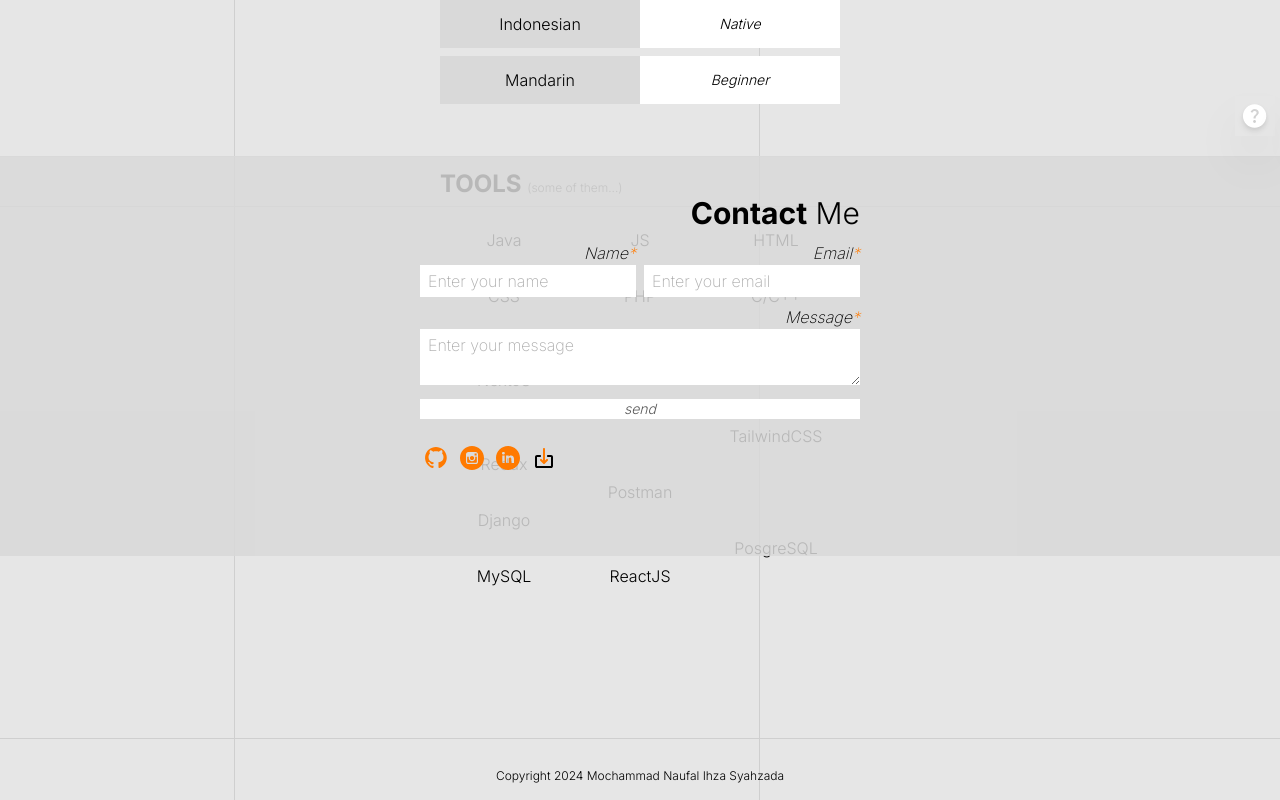
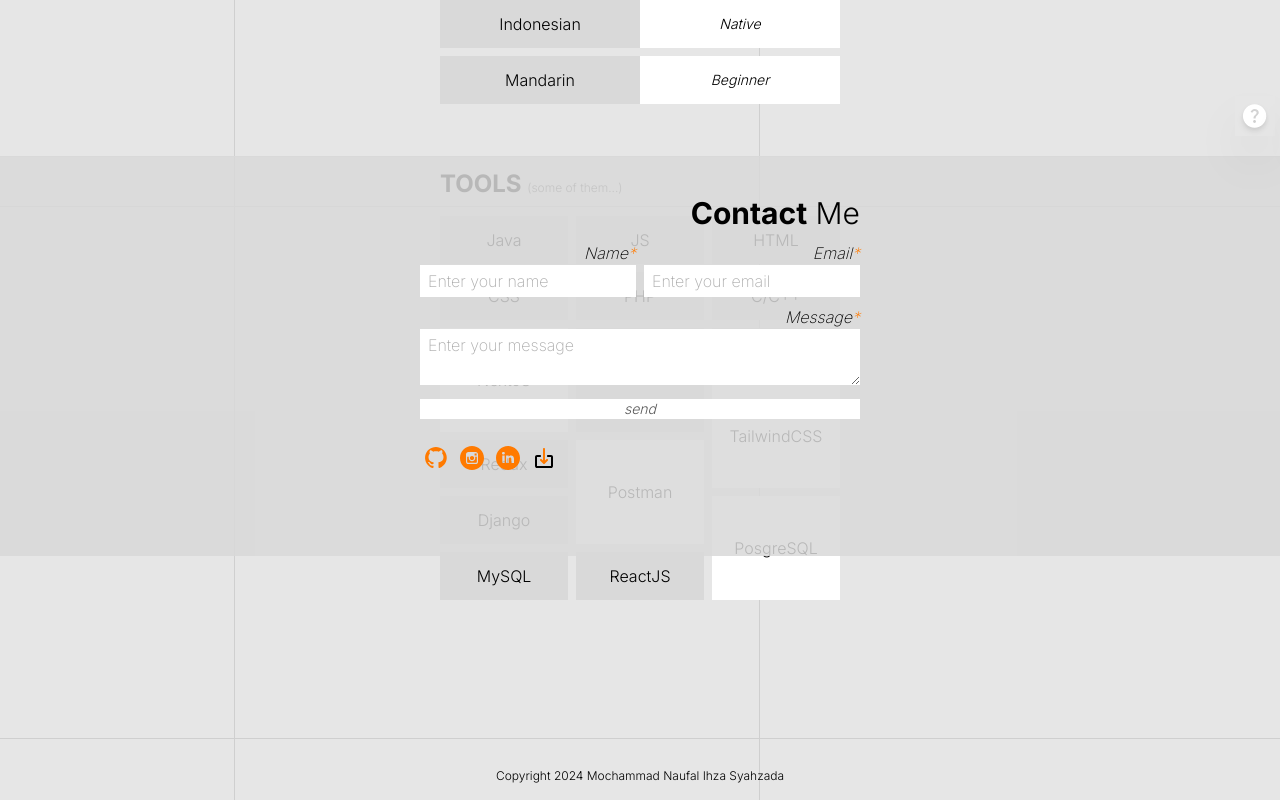
Before and after one commit to NaufalIhza17/portfolio-website, a Next.js app: page /about in a window 1280 px wide. Shown: the part 644-1444 px from the top of the page. Built offline with nearby package versions, Linux system fonts and the light colour scheme; no server answers.

Commit message:
fix: dark about

```diff
--- a/src/app/(pages)/about/page.tsx
+++ b/src/app/(pages)/about/page.tsx
@@ -1,24 +1,22 @@
-"use client";
-
 export default function About() {
   const tools = [
-    { name: "Java", color: "orange", alot: false },
-    { name: "JS", color: "gray", alot: false },
-    { name: "HTML", color: "purple", alot: false },
-    { name: "CSS", color: "gray", alot: false },
-    { name: "PHP", color: "orange", alot: false },
-    { name: "C/C++", color: "purple", alot: false },
-    { name: "NextJS", color: "purple", alot: true },
-    { name: "Bootstrap", color: "purple", alot: false },
-    { name: "Python", color: "gray", alot: false },
-    { name: "Laravel", color: "orange", alot: false },
-    { name: "TailwindCSS", color: "gray", alot: true },
-    { name: "Redux", color: "orange", alot: false },
-    { name: "Postman", color: "purple", alot: true },
-    { name: "Django", color: "gray", alot: false },
-    { name: "PosgreSQL", color: "purple", alot: true },
-    { name: "MySQL", color: "purple", alot: false },
-    { name: "ReactJS", color: "gray", alot: false },
+    { name: "Java", alot: false },
+    { name: "JS", alot: false },
+    { name: "HTML", alot: false },
+    { name: "CSS", alot: false },
+    { name: "PHP", alot: false },
+    { name: "C/C++", alot: false },
+    { name: "NextJS", alot: true },
+    { name: "Bootstrap", alot: false },
+    { name: "Python", alot: false },
+    { name: "Laravel", alot: false },
+    { name: "TailwindCSS", alot: true },
+    { name: "Redux", alot: false },
+    { name: "Postman", alot: true },
+    { name: "Django", alot: false },
+    { name: "PosgreSQL", alot: true },
+    { name: "MySQL", alot: false },
+    { name: "ReactJS", alot: false },
   ];
 
   return (
@@ -27,26 +25,26 @@ export default function About() {
         <p className="text-2xl font-bold">EDUCATION</p>
         <div className="flex flex-col gap-2">
           <div className="grid grid-cols-12">
-            <div className="col-span-4 bg-light-gray-main w-full font-light py-3 px-2 flex items-center text-center justify-center">
+            <div className="col-span-4 bg-light-gray-main dark:bg-gray-main w-full font-light py-3 px-2 flex items-center text-center justify-center">
               Computer Science
             </div>
-            <div className="col-span-8 bg-white w-full text-sm font-light italic py-3 px-2 flex items-center">
+            <div className="col-span-8 bg-white dark:bg-neutral-800 w-full text-sm font-light italic py-3 px-2 flex items-center">
               Asia University, Taiwan - Bachelor&apos;s Degree (Double Degree)
             </div>
           </div>
           <div className="grid grid-cols-12">
-            <div className="col-span-4 bg-light-gray-main w-full font-light py-3 px-2 flex items-center text-center justify-center">
+            <div className="col-span-4 bg-light-gray-main dark:bg-gray-main w-full font-light py-3 px-2 flex items-center text-center justify-center">
               Informatics Engineering
             </div>
-            <div className="col-span-8 bg-white w-full text-sm font-light italic py-3 px-2 flex items-center">
+            <div className="col-span-8 bg-white dark:bg-neutral-800 w-full text-sm font-light italic py-3 px-2 flex items-center">
               Sepuluh Nopember Institute of Technology - Bachelor&apos;s Degree
             </div>
           </div>
           <div className="grid grid-cols-12">
-            <div className="col-span-4 bg-light-gray-main w-full font-light py-3 px-2 flex items-center text-center justify-center">
+            <div className="col-span-4 bg-light-gray-main dark:bg-gray-main w-full font-light py-3 px-2 flex items-center text-center justify-center">
               Science
             </div>
-            <div className="col-span-8 bg-white w-full text-sm font-light italic py-3 px-2 flex items-center">
+            <div className="col-span-8 bg-white dark:bg-neutral-800 w-full text-sm font-light italic py-3 px-2 flex items-center">
               SMA 8 Malang - High School Diploma
             </div>
           </div>
@@ -57,26 +55,26 @@ export default function About() {
         <p className="text-2xl font-bold text-right">LINGUISTICS</p>
         <div className="flex flex-col gap-2">
           <div className="grid grid-cols-12">
-            <div className="col-span-6 bg-light-gray-main w-full font-light py-3 px-2 flex items-center text-center justify-center">
+            <div className="col-span-6 bg-light-gray-main dark:bg-gray-main w-full font-light py-3 px-2 flex items-center text-center justify-center">
               English
             </div>
-            <div className="col-span-6 bg-white w-full text-sm font-light italic py-3 px-2 flex items-center justify-center">
+            <div className="col-span-6 bg-white dark:bg-neutral-800 w-full text-sm font-light italic py-3 px-2 flex items-center justify-center">
               Fluent
             </div>
           </div>
           <div className="grid grid-cols-12">
-            <div className="col-span-6 bg-light-gray-main w-full font-light py-3 px-2 flex items-center text-center justify-center">
+            <div className="col-span-6 bg-light-gray-main dark:bg-gray-main w-full font-light py-3 px-2 flex items-center text-center justify-center">
               Indonesian
             </div>
-            <div className="col-span-6 bg-white w-full text-sm font-light italic py-3 px-2 flex items-center justify-center">
+            <div className="col-span-6 bg-white dark:bg-neutral-800 w-full text-sm font-light italic py-3 px-2 flex items-center justify-center">
               Native
             </div>
           </div>
           <div className="grid grid-cols-12">
-            <div className="col-span-6 bg-light-gray-main w-full font-light py-3 px-2 flex items-center text-center justify-center">
+            <div className="col-span-6 bg-light-gray-main dark:bg-gray-main w-full font-light py-3 px-2 flex items-center text-center justify-center">
               Mandarin
             </div>
-            <div className="col-span-6 bg-white w-full text-sm font-light italic py-3 px-2 flex items-center justify-center">
+            <div className="col-span-6 bg-white dark:bg-neutral-800 w-full text-sm font-light italic py-3 px-2 flex items-center justify-center">
               Beginner
             </div>
           </div>
@@ -84,12 +82,21 @@ export default function About() {
       </section>
 
       <section className="flex flex-col gap-4 w-full">
-        <p className="text-2xl font-bold">TOOLS <span className="text-xs font-light text-gray-main">(some of them...)</span></p>
+        <p className="text-2xl font-bold">
+          TOOLS{" "}
+          <span className="text-xs font-light text-gray-main dark:text-white">
+            (some of them...)
+          </span>
+        </p>
         <div className="grid grid-cols-3 gap-2 font-light">
           {tools.map((tool, index) => (
             <div
               key={index}
-              className={`bg-${tool.color}-main/50 ${tool.alot && "row-span-2"} flex items-center justify-center p-3`}
+              className={`${
+                tool.alot
+                  ? "row-span-2 bg-white dark:bg-neutral-800"
+                  : "bg-light-gray-main dark:bg-gray-main"
+              } flex items-center justify-center p-3`}
             >
               {tool.name}
             </div>
```
